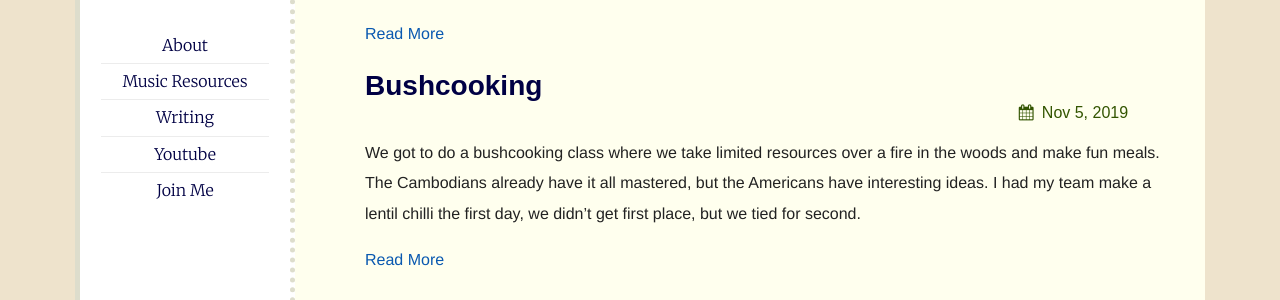
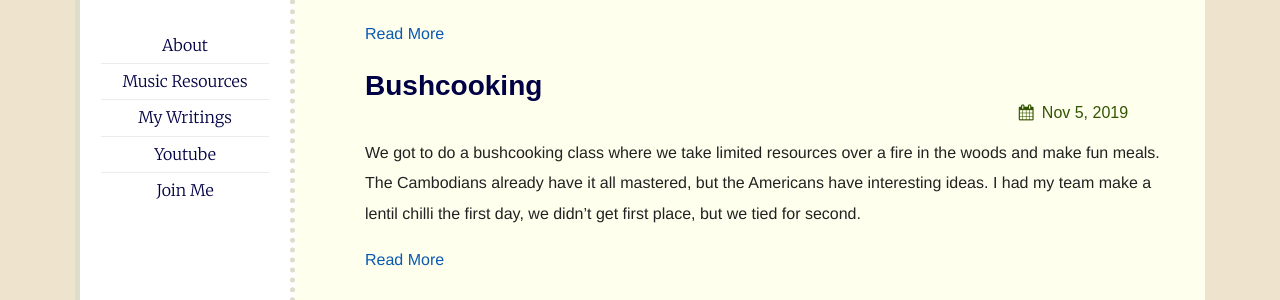
Before and after one commit to tnelsond/tnelsond, a Jekyll site: the page built from index.md, in a window 1280 px wide. Shown: the part 418-718 px from the top of the page. Built offline with Jekyll 4.4.1, drawn with Linux system fonts in a browser that asks for light colours.

Commit message:
Update Config “navigation”

```diff
--- a/_data/navigation.yml
+++ b/_data/navigation.yml
@@ -1,11 +1,11 @@
 items:
   - title: About
-    url: "/about"
+    url: /about
   - title: Music Resources
-    url: "/music"
-  - title: Writing
-    url: "/writing"
+    url: /music
+  - title: My Writings
+    url: /writing
   - title: Youtube
-    url: "http://youtube.com/user/tnelsond"
+    url: http://youtube.com/user/tnelsond
   - title: Join Me
-    url: "/join"
+    url: /join
```
